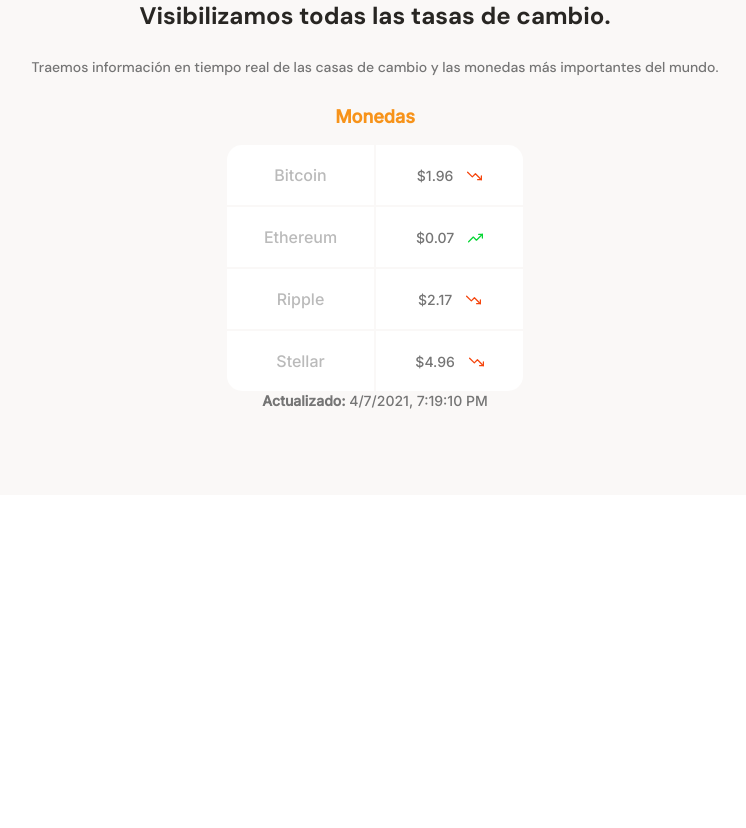
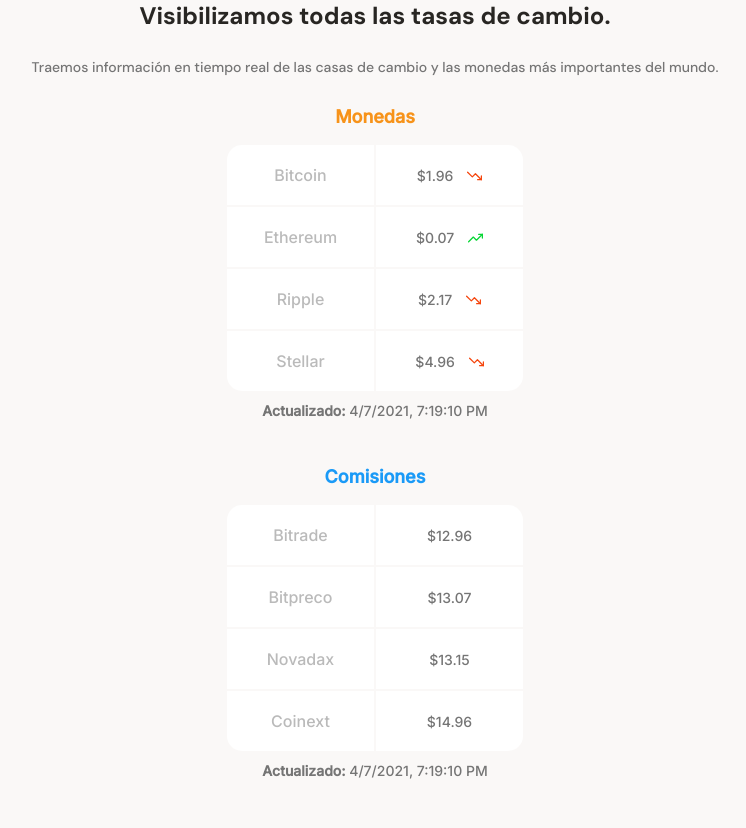
Before and after one commit to Juamez/Project-Mobile-First, a plain HTML site: page index.html in a window 1280 px wide. Shown: the part 661-1489 px from the top of the page, without its empty margins (265-1011 px from the left). Before the commit the page ends 1156 px from the top, so only its background shows below. Drawn offline with Linux system fonts and the light colour scheme.

Commit message:
nueva tabla y sus estilos

```diff
--- a/index.html
+++ b/index.html
@@ -51,6 +51,32 @@
                         <p><b>Actualizado:</b> <script>document.write(new Date().toLocaleString());</script></p>
                     </div>
                 </div>
+                <div class="main-commissions-table">
+                    <p class="commissions-table--title">Comisiones</p>
+                    <div class="commissions-table--container">
+                        <table>
+                            <tr>
+                                <td class="table__top-left">Bitrade</td>
+                                <td class="table__top-right table__right">$12.96</td>
+                            </tr>
+                            <tr>
+                                <td>Bitpreco</td>
+                                <td class="table__right">$13.07</td>
+                            </tr>
+                            <tr>
+                                <td>Novadax</td>
+                                <td class="table__right">$13.15</td>
+                            </tr>
+                            <tr>
+                                <td class="table__bottom-left">Coinext</td>
+                                <td class="table__bottom-right table__right">$14.96</td>
+                            </tr>
+                        </table>
+                    </div>
+                    <div class="currency-table--date">
+                        <p><b>Actualizado:</b> <script>document.write(new Date().toLocaleString());</script></p>
+                    </div>
+                </div>
             </section>
         </section>
         <section></section>
--- a/style.css
+++ b/style.css
@@ -226,3 +226,69 @@ main {
     background-position: center;
     background-repeat: no-repeat;
 }
+
+.currency-table--date {
+    margin-top: 10px;
+}
+
+.main-commissions-table {
+    width: 70%;
+    min-width: 235px;
+    max-width: 500px;
+    height: 360px;
+    margin: 0 auto;
+    font-family: "Inter", sans-serif;
+}
+
+.main-commissions-table .commissions-table--title {
+    margin-bottom: 15px;
+    font-size: 1.8rem;
+    font-weight:bold;
+    line-height: 2.3rem;
+    color: var(--secondary-blue);
+}
+
+.commissions-table--container {
+    width: 90%;
+    min-width: 230px;
+    max-width: 300px;
+    height: 250px;
+    margin: 0 auto;
+}
+
+.commissions-table--container table {
+    width: 100%;
+    height: 100%;
+}
+
+.commissions-table--container td {
+    width: 50%;
+    font-size: 1.6rem;
+    font-weight: 500;
+    line-height: 1.9rem;
+    color: var(--grey);
+    background-color: var(--just-white);
+}
+
+.commissions-table--container .table__top-left {
+    border-radius: 15px 0 0 0;
+}
+
+.commissions-table--container .table__top-right {
+    border-radius: 0 15px 0 0;
+}
+
+.commissions-table--container .table__bottom-left {
+    border-radius: 0 0 0 15px;
+}
+
+.commissions-table--container .table__bottom-right {
+    border-radius: 0 0 15px 0;
+}
+
+.commissions-table--container .table__right {
+    font-size: 1.4rem;
+    font-weight: normal;
+    line-height: 1.7rem;
+    color: #757575;
+}
```
